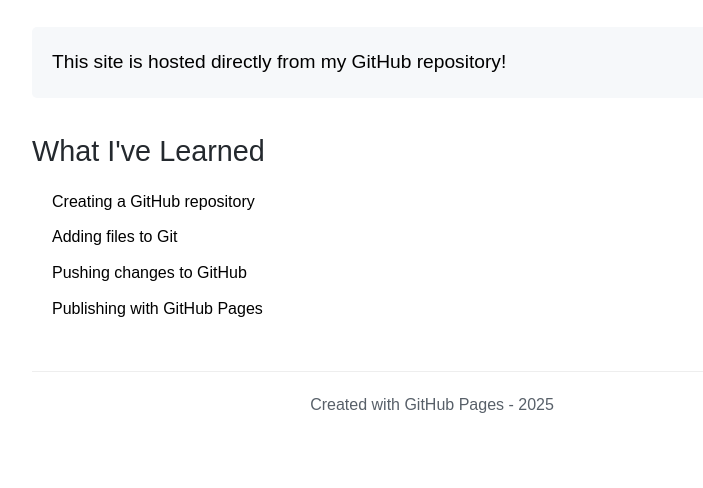
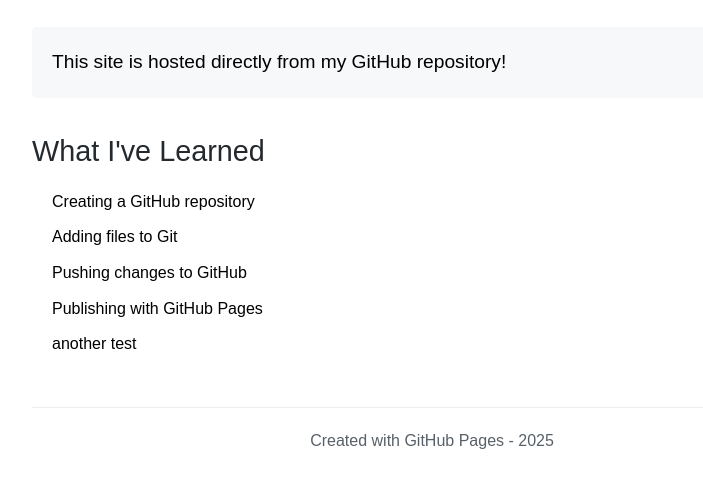
Before and after one commit to BonteNairi/my-github-site, a plain HTML site: page index.html in a window 1280 px wide. Shown: the part 168-656 px from the top of the page, without its empty margins (208-911 px from the left). Drawn offline with nearby package versions, Linux system fonts and the light colour scheme.

Commit message:
adding another change

```diff
--- a/index.html
+++ b/index.html
@@ -22,6 +22,7 @@
                 <li>Adding files to Git</li>
                 <li>Pushing changes to GitHub</li>
                 <li>Publishing with GitHub Pages</li>
+                <li>another test</li>
             </ul>
         </section>
     </main>
```
